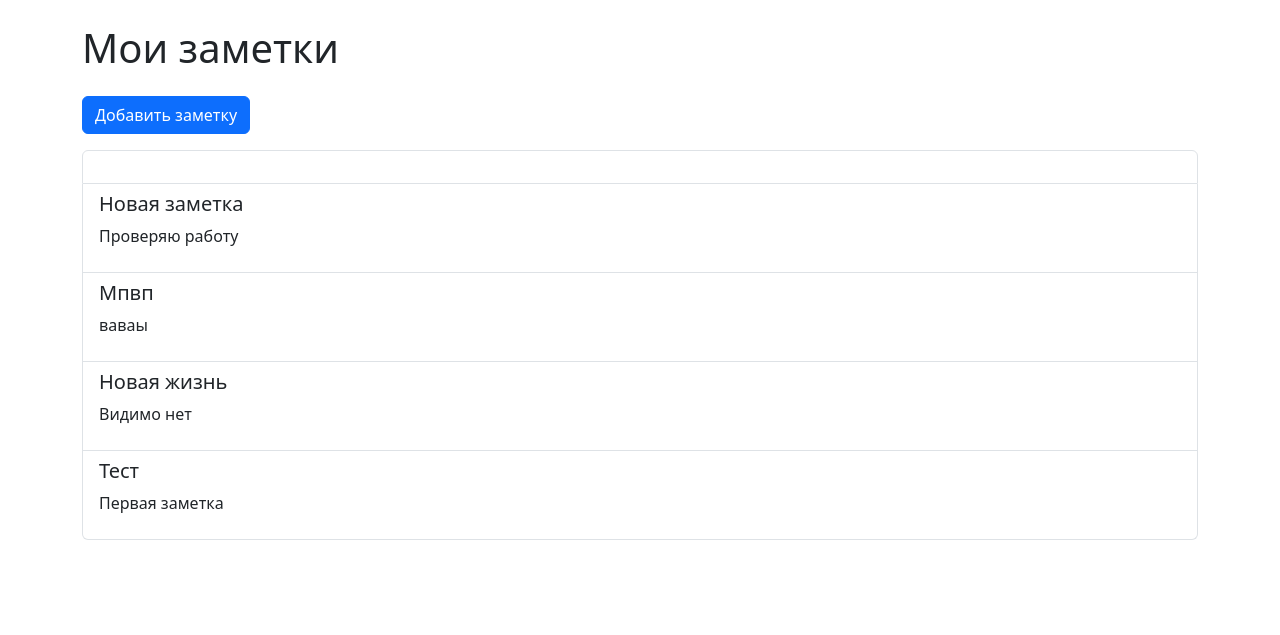
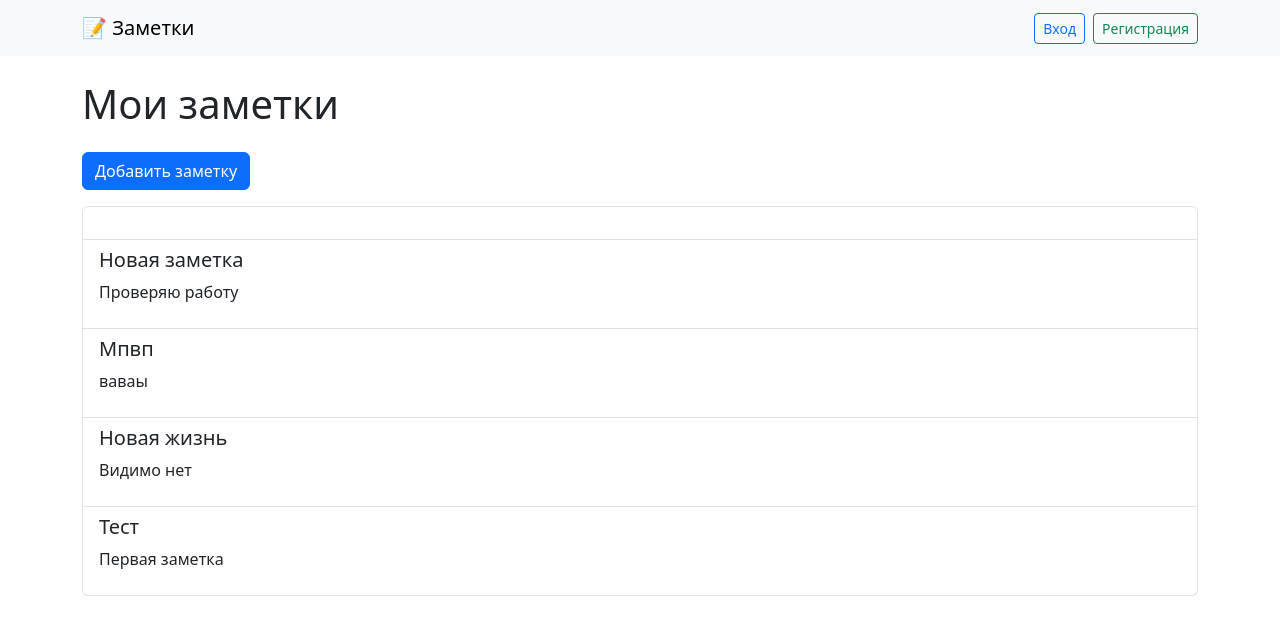
Before and after one commit to Ficus28/notes, a Django app: page / in a window 1280 px wide. Shown: the top 635 px of the page. Run offline with Django 5.2, Linux system fonts and the light colour scheme; data comes from the database, SQL or seed files in the repository; both versions use the stored data as it was after the commit.

Commit message:
Добавил регистрации, вход и выход из провфиля, пока без привязки к бд

```diff
--- a/notes_project/notes/templates/notes/base.html
+++ b/notes_project/notes/templates/notes/base.html
@@ -1,4 +1,3 @@
-<!-- base.html -->
 <!DOCTYPE html>
 <html lang="ru">
 <head>
@@ -7,8 +6,30 @@
     <!-- ✅ Bootstrap 5.3 через CDN -->
     <link href="https://cdn.jsdelivr.net/npm/bootstrap@5.3.3/dist/css/bootstrap.min.css" rel="stylesheet">
 </head>
-<body class="container mt-4">
-    {% block content %}
-    {% endblock %}
+<body>
+    <!-- 🔝 Навигация -->
+    <nav class="navbar navbar-expand-lg navbar-light bg-light mb-4">
+        <div class="container">
+            <a class="navbar-brand" href="{% url 'home' %}">📝 Заметки</a>
+            <div class="d-flex ms-auto">
+                {% if user.is_authenticated %}
+                    <span class="navbar-text me-3">Привет, {{ user.username }}!</span>
+                    <a class="btn btn-outline-danger btn-sm" href="{% url 'logout' %}">Выйти</a>
+                {% else %}
+                    <a class="btn btn-outline-primary btn-sm me-2" href="{% url 'login' %}">Вход</a>
+                    <a class="btn btn-outline-success btn-sm" href="{% url 'register' %}">Регистрация</a>
+                {% endif %}
+            </div>
+        </div>
+    </nav>
+
+    <!-- 📦 Контент -->
+    <div class="container">
+        {% block content %}
+        {% endblock %}
+    </div>
+
+    <!-- ✅ Bootstrap JS (если нужно) -->
+    <script src="https://cdn.jsdelivr.net/npm/bootstrap@5.3.3/dist/js/bootstrap.bundle.min.js"></script>
 </body>
 </html>
--- a/notes_project/notes/templates/notes/login.html
+++ b/notes_project/notes/templates/notes/login.html
@@ -1,7 +1,7 @@
 <h1>Вход</h1>
 <form method="POST">
   {% csrf_token %}
-  <input name="login" placeholder="Логин"><br>
+  <input name="username" placeholder="Логин"><br>
   <input name="password" type="password" placeholder="Пароль"><br>
   <button type="submit">Войти</button>
 </form>
--- a/notes_project/notes/templates/notes/register.html
+++ b/notes_project/notes/templates/notes/register.html
@@ -1,7 +1,7 @@
 <h1>Регистрация</h1>
 <form method="POST">
   {% csrf_token %}
-  <input name="login" placeholder="Логин"><br>
+  <input name="username" placeholder="Логин"><br>
   <input name="password" type="password" placeholder="Пароль"><br>
   <button type="submit">Зарегистрироваться</button>
 </form>
--- a/notes_project/notes/urls.py
+++ b/notes_project/notes/urls.py
@@ -6,4 +6,5 @@ urlpatterns = [
     path('add/', views.add_note, name='add_note'),
     path('register/', views.register_view, name='register'),
     path('login/', views.login_view, name='login'),
+    path('logout/', views.logout_view, name='logout'),
 ]
--- a/notes_project/notes/views.py
+++ b/notes_project/notes/views.py
@@ -1,7 +1,7 @@
 from django.shortcuts import render, redirect
 from .models import Note
 from django.contrib.auth.models import User
-from django.contrib.auth import login
+from django.contrib.auth import authenticate, login, logout
 
 def home(request):
     notes = Note.objects.all().order_by('-created_at')
@@ -17,18 +17,18 @@ def add_note(request):
 
 def register_view(request):
     if request.method == 'POST':
-        username = request.POST['login']
+        username = request.POST['username']
         password = request.POST['password']
+        if User.objects.filter(username=username).exists():
+            return render(request, 'notes/register.html', {'error': 'Логин уже занят'})
         user = User.objects.create_user(username=username, password=password)
         login(request, user)
         return redirect('home')
     return render(request, 'notes/register.html')
 
-from django.contrib.auth import authenticate, login
-
 def login_view(request):
     if request.method == 'POST':
-        username = request.POST['login']
+        username = request.POST['username']
         password = request.POST['password']
         user = authenticate(request, username=username, password=password)
         if user is not None:
@@ -37,3 +37,7 @@ def login_view(request):
         else:
             return render(request, 'notes/login.html', {'error': 'Неверный логин или пароль'})
     return render(request, 'notes/login.html')
+
+def logout_view(request):
+    logout(request)
+    return redirect('login')
```
Also changed, not shown: notes_project/db.sqlite3.
